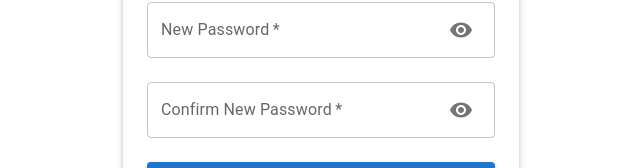
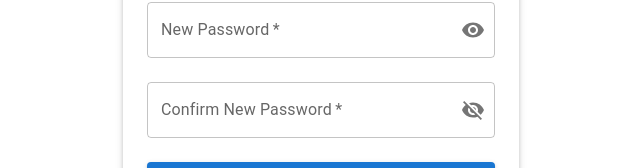
Before and after one commit to SAD-Enjoyers/SAD_Frontend, a React (Vite) app: page /changepassword in a window 1280 px wide. Both pictures are taken after a click on the button 780 px from the left and 372 px from the top of the page. Shown: the part 262-430 px from the top of the page, without its empty margins (319-959 px from the left). Built offline with nearby package versions, Linux system fonts and the light colour scheme.

Commit message:
Fix password visibility toggle functionality

```diff
--- a/src/features/Auth/ChangePassword/ChangePassword.jsx
+++ b/src/features/Auth/ChangePassword/ChangePassword.jsx
@@ -11,11 +11,9 @@ import {
   IconButton,
   InputAdornment,
 } from "@mui/material";
-import { Snackbar } from '@mui/material';
+import { Snackbar } from "@mui/material";
 import LockIcon from "@mui/icons-material/Lock";
-import Visibility from "@mui/icons-material/Visibility";
-import VisibilityOff from "@mui/icons-material/Visibility";
-
+import { Visibility, VisibilityOff } from "@mui/icons-material";
 function ChangePassword() {
   // const navigate = useNavigate();
   const [code, setCode] = useState("");
@@ -23,14 +21,15 @@ function ChangePassword() {
   const [confirmPassword, setConfirmPassword] = useState("");
   const [loading, setLoading] = useState(false);
   const [error, setError] = useState({});
-  const [successMessage, setSuccessMessage] = useState('');
+  const [successMessage, setSuccessMessage] = useState("");
   const [showNewPassword, setShowNewPassword] = useState(false);
   const [showConfirmPassword, setShowConfirmPassword] = useState(false);
   const [snackbarOpen, setSnackbarOpen] = useState(false);
 
-  const togglePasswordVisibility = (setter) => {
-    setter((prev) => !prev);
-  };
+
+
+  const handleClickShowNewPassword = () => setShowNewPassword((show) => !show);
+  const handleClickShowConfirmPassword = () => setShowConfirmPassword((show) => !show);
 
   const validatePassword = (password) => {
     const passwordRegex =
@@ -43,17 +42,18 @@ function ChangePassword() {
     const newError = {};
 
     if (!code) {
-            newError.code = 'Recovery code is required';
+      newError.code = "Recovery code is required";
     }
 
     if (newPassword !== confirmPassword) {
-            newError.confirmPassword = 'Passwords do not match!';
+      newError.confirmPassword = "Passwords do not match!";
     }
 
     if (!newPassword) {
-            newError.newPassword = 'New password is required';
+      newError.newPassword = "New password is required";
     } else if (!validatePassword(newPassword)) {
-            newError.newPassword = 'New password must be at least 8 characters, including a number, an uppercase letter, and a special character';
+      newError.newPassword =
+        "New password must be at least 8 characters, including a number, an uppercase letter, and a special character";
     }
 
     if (Object.keys(newError).length > 0) {
@@ -63,9 +63,8 @@ function ChangePassword() {
 
     setLoading(true);
     setError({});
-        setSuccessMessage('');
+    setSuccessMessage("");
     setSnackbarOpen(false);
-
 
     try {
       // Replace with actual API call using fetch (instead of axios)
@@ -81,7 +80,7 @@ function ChangePassword() {
 
       // If the response is successful, set the success message
       // if (data.status === 200) {
-            setSuccessMessage('Password changed successfully!');
+      setSuccessMessage("Password changed successfully!");
       setSnackbarOpen(true);
       setTimeout(() => {
         // Redirect to login page after success
@@ -90,9 +89,11 @@ function ChangePassword() {
       // }
     } catch (err) {
       if (err.response) {
-                setError({ global: err.response.data.message || 'Error changing password' });
+        setError({
+          global: err.response.data.message || "Error changing password",
+        });
       } else {
-                setError({ global: 'Network error' });
+        setError({ global: "Network error" });
       }
     } finally {
       setLoading(false);
@@ -130,7 +131,7 @@ function ChangePassword() {
               <TextField
                 fullWidth
                 label="New Password"
-                                type={showNewPassword ? 'text' : 'password'}
+                type={showNewPassword ? "text" : "password"}
                 variant="outlined"
                 value={newPassword}
                 onChange={(e) => setNewPassword(e.target.value)}
@@ -140,19 +141,24 @@ function ChangePassword() {
                 InputProps={{
                   endAdornment: (
                     <InputAdornment position="end">
-                                            <IconButton onClick={() => togglePasswordVisibility(setShowNewPassword)}>
-                                                {showNewPassword ? <VisibilityOff /> : <Visibility />}
+                      <IconButton
+                        onClick={handleClickShowNewPassword}
+                        edge="end"
+
+                      >
+                        {showNewPassword ? <VisibilityOff/> : <Visibility />}
                       </IconButton>
                     </InputAdornment>
                   ),
                 }}
               />
             </Grid>
+
             <Grid item xs={12}>
               <TextField
                 fullWidth
                 label="Confirm New Password"
-                                type={showConfirmPassword ? 'text' : 'password'}
+                type={showConfirmPassword ? "text" : "password"}
                 variant="outlined"
                 value={confirmPassword}
                 onChange={(e) => setConfirmPassword(e.target.value)}
@@ -162,8 +168,15 @@ function ChangePassword() {
                 InputProps={{
                   endAdornment: (
                     <InputAdornment position="end">
-                                            <IconButton onClick={() => togglePasswordVisibility(setShowConfirmPassword)}>
-                                                {showConfirmPassword ? <VisibilityOff /> : <Visibility />}
+                      <IconButton
+                            onClick={handleClickShowConfirmPassword}
+                        edge="end"
+                      >
+                        {showConfirmPassword ? (
+                          <VisibilityOff />
+                        ) : (
+                          <Visibility />
+                        )}
                       </IconButton>
                     </InputAdornment>
                   ),
```
Lines whose indentation alone changed are shown as unchanged.
